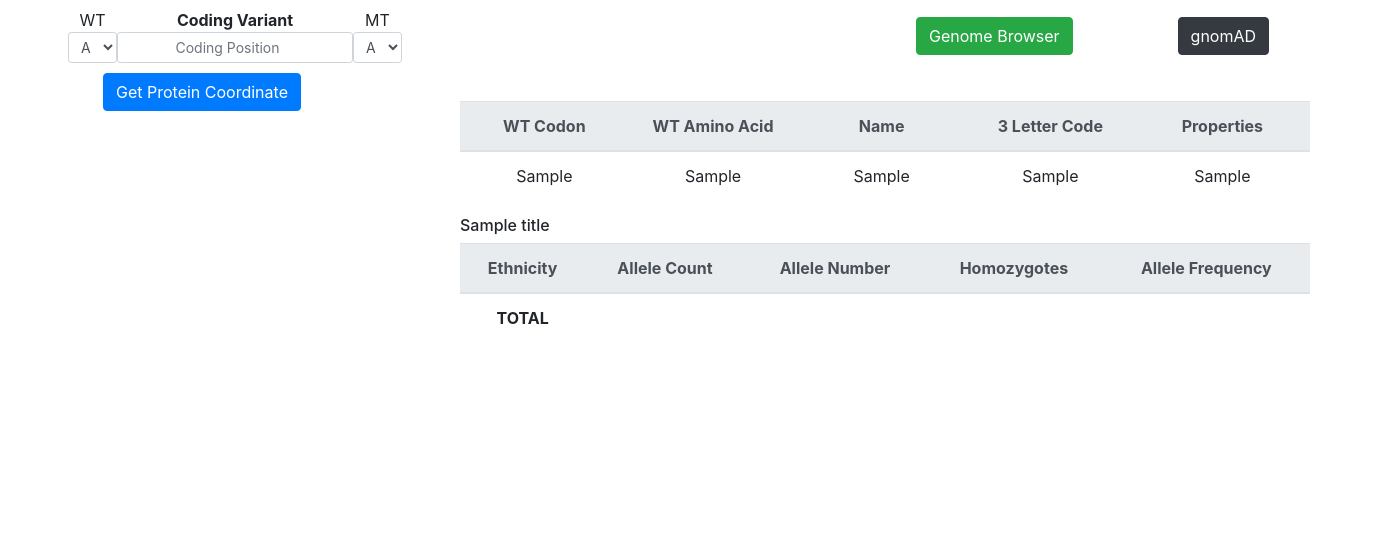
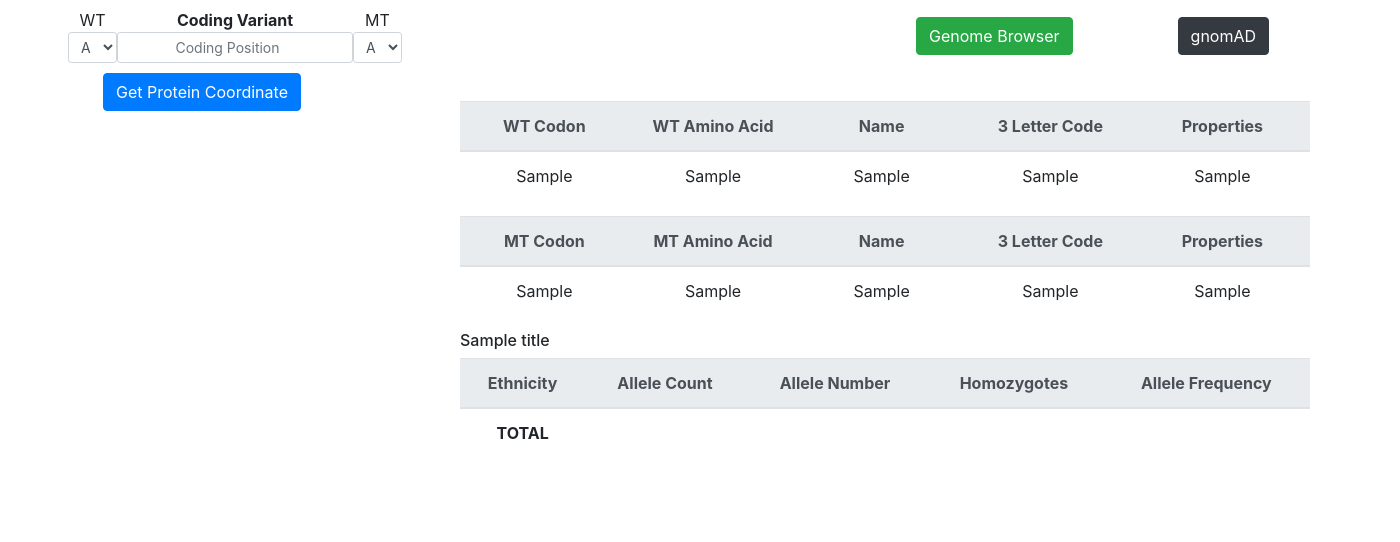
Before and after one commit to JustinzGit/variant_conversion_tool, a Django app: template conversion/templates/conversion/protein.html in a window 1400 px wide. Shown: the part 498-1040 px from the top of the page. Before the commit the page ends 822 px from the top, so only its background shows below. Run offline with Django 3.2, Linux system fonts and the light colour scheme; tables that the repository leaves empty hold one stand-in row (values such as "Sample post"); the template is opened without the code that fills it: values that come from a table or form of the project are taken from there, most other values are stand-ins (such as "Sample title", 1, 10 or a date in 2020); some libraries are stand-ins or nearby versions.

Commit message:
add table to display mutant amino acid info

```diff
--- a/conversion/templates/conversion/protein.html
+++ b/conversion/templates/conversion/protein.html
@@ -55,6 +55,27 @@
         </tbody>
     </table>
 
+    <table id="aa_table" class="table">
+        <thead class="thead-light">
+          <tr>
+            <th style="width: 200px" scope="col">MT Codon</th>
+            <th style="width: 200px" scope="col">MT Amino Acid</th>
+            <th style="width: 200px" scope="col">Name</th>
+            <th style="width: 200px" scope="col">3 Letter Code</th>
+            <th style="width: 200px" scope="col">Properties</th>
+          </tr>
+        </thead>
+        <tbody>
+          <tr>
+            <td>{{ mt_aa_info.0 }}</td>
+            <td>{{ mt_aa_info.1 }}</td>
+            <td>{{ mt_aa_info.2 }}</td>
+            <td>{{ mt_aa_info.3 }}</td>
+            <td>{{ mt_aa_info.4 }}</td>
+          </tr>
+        </tbody>
+    </table>
+
     <table id="gnomad_table" class="table">
         <h6>{{ title }}</h6>
         <thead class="thead-light">
```
